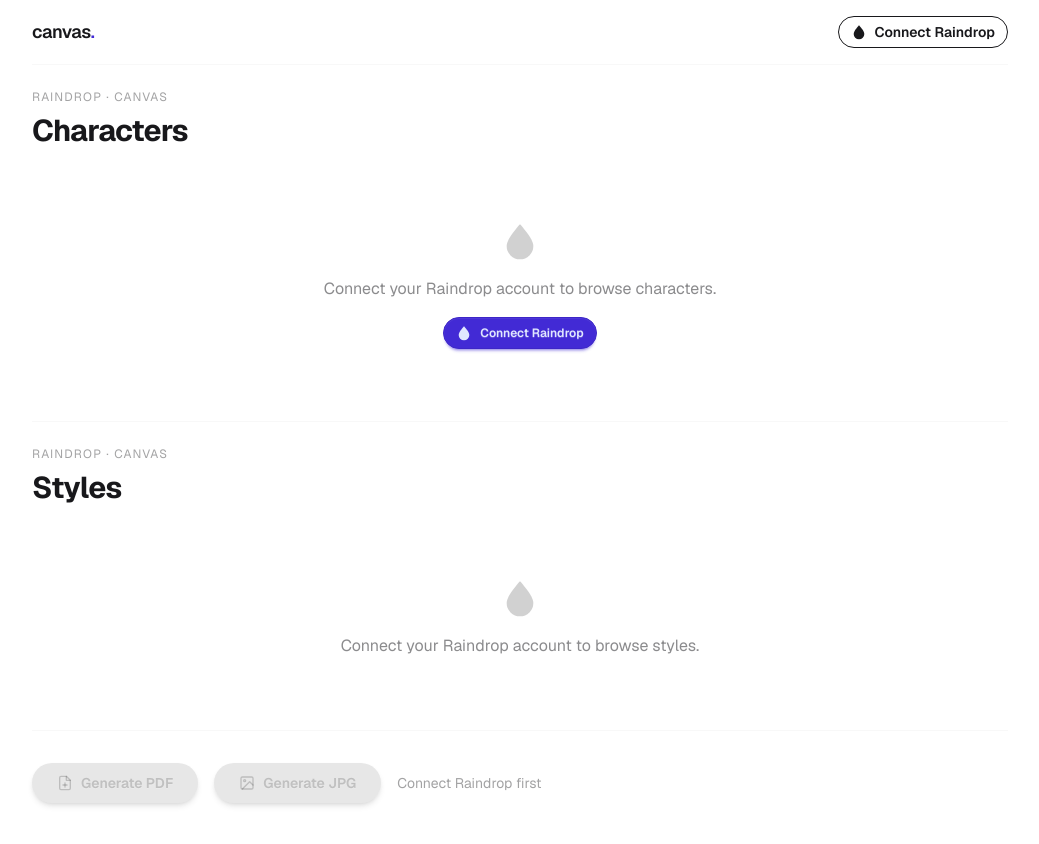
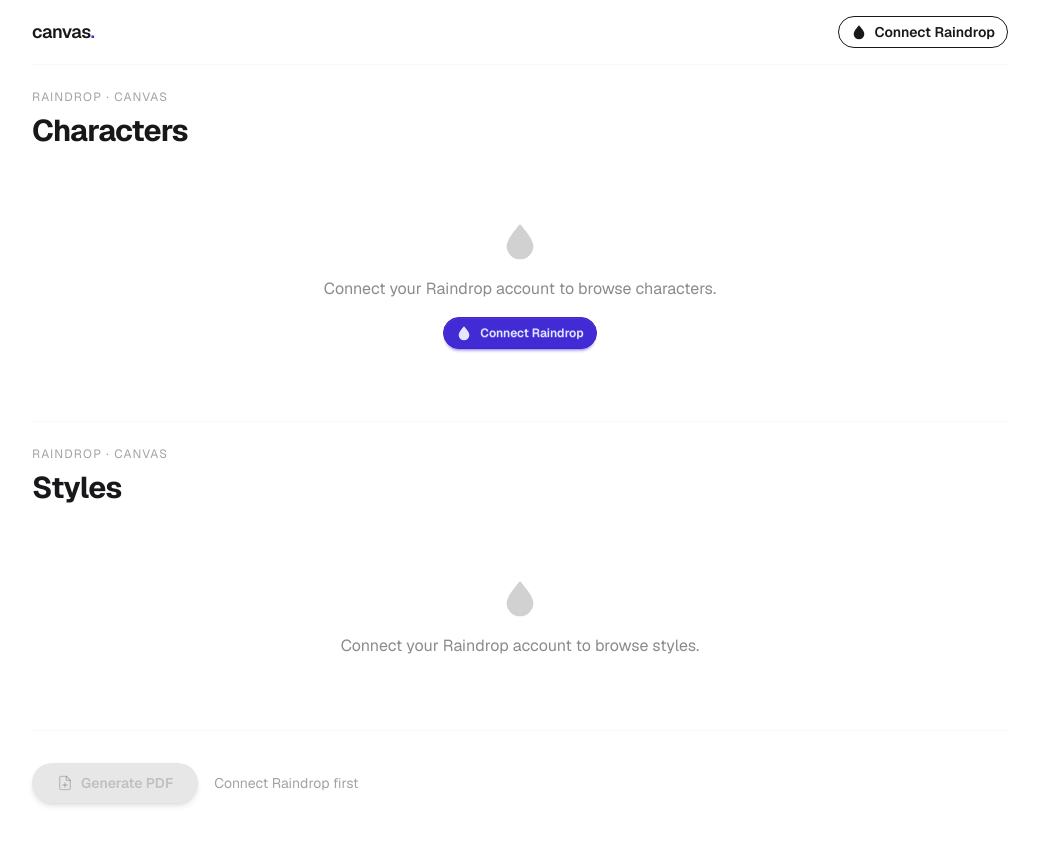
Before and after one commit to oscarqht/canvas-app, a Next.js app: page / in a window 1280 px wide. Shown: the top 844 px of the page, without its empty margins (120-1159 px from the left). Built offline with nearby package versions, Linux system fonts and the light colour scheme.

Commit message:
remove generate image button

```diff
--- a/src/app/page.tsx
+++ b/src/app/page.tsx
@@ -571,36 +571,6 @@
                 </>
               )}
             </button>
-            <button
-              id="btn-generate-jpg"
-              onClick={() => handleGenerateDocument('jpg')}
-              disabled={pdfGenerating || !loggedIn}
-              className="btn btn-secondary gap-2 rounded-full px-6 shadow-md hover:shadow-lg transition-shadow"
-            >
-              {pdfGenerating ? (
-                <>
-                  <span className="loading loading-spinner loading-sm" />
-                  Building JPG…
-                </>
-              ) : (
-                <>
-                  <svg
-                    className="size-4"
-                    viewBox="0 0 24 24"
-                    fill="none"
-                    stroke="currentColor"
-                    strokeWidth="2"
-                    strokeLinecap="round"
-                    strokeLinejoin="round"
-                  >
-                    <rect x="3" y="3" width="18" height="18" rx="2" ry="2" />
-                    <circle cx="8.5" cy="8.5" r="1.5" />
-                    <polyline points="21 15 16 10 5 21" />
-                  </svg>
-                  Generate JPG
-                </>
-              )}
-            </button>
             {!loggedIn && (
               <span className="text-sm text-base-content/40">
                 Connect Raindrop first
```
